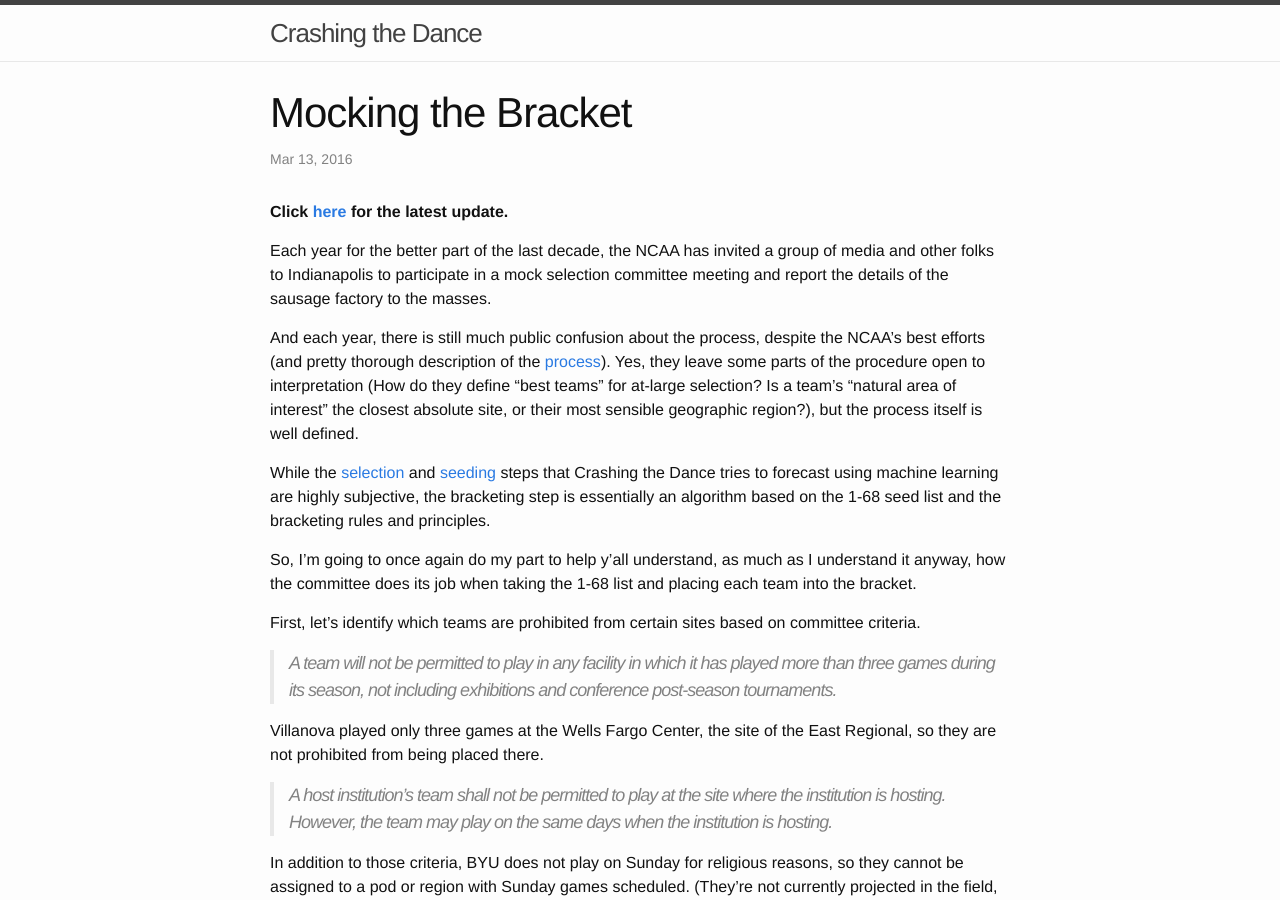
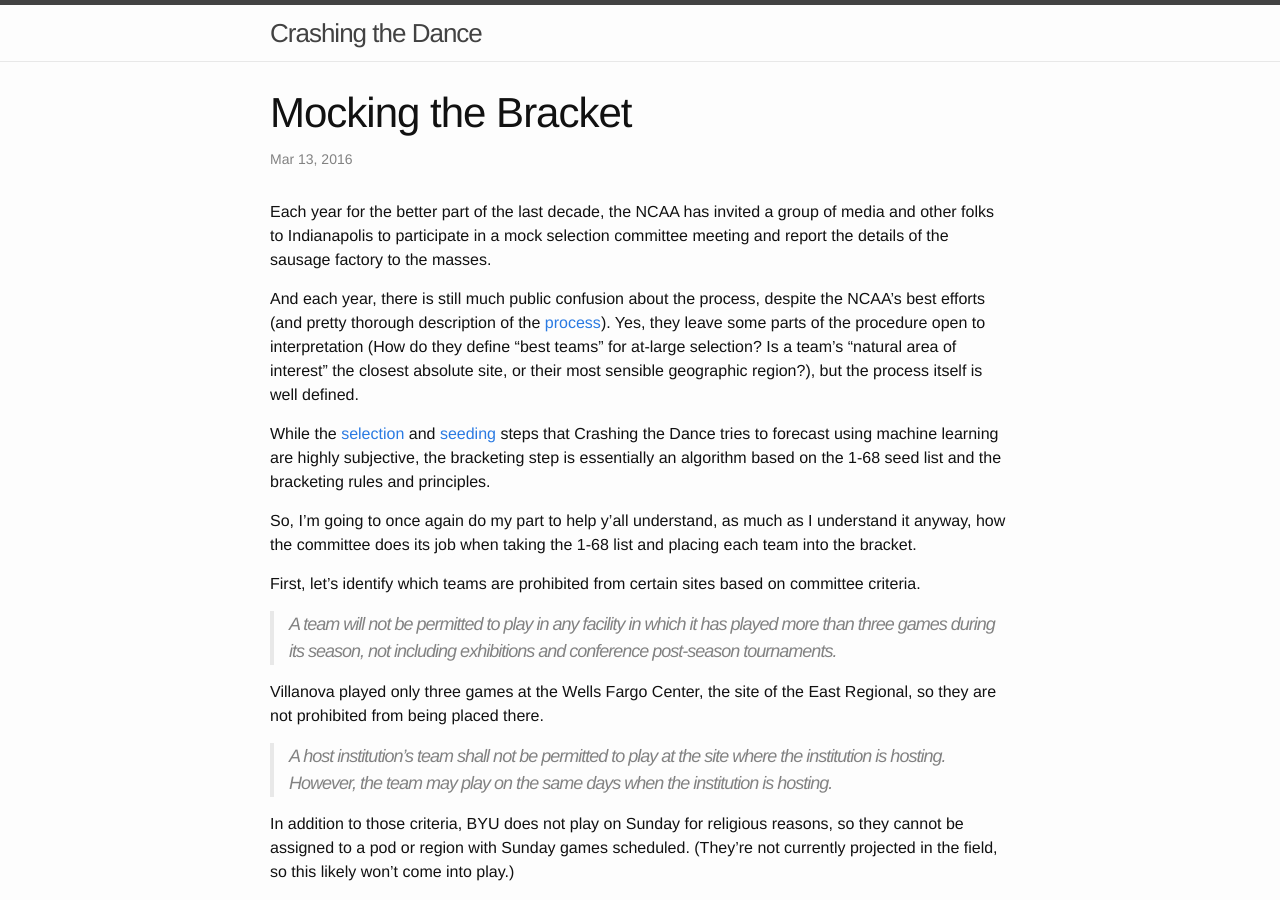
Before and after one commit to crashingthedance/blog.crashingthedance.com, a Jekyll site: the page built from _posts/2016-03-13-mocking_the_bracket_2016_edition.md, in a window 1280 px wide and 900 px high. Built offline with Jekyll 4.4.1, drawn with Linux system fonts in a browser that asks for light colours.

Commit message:
Remove live link

```diff
--- a/_posts/2016-03-13-mocking_the_bracket_2016_edition.md
+++ b/_posts/2016-03-13-mocking_the_bracket_2016_edition.md
@@ -4,8 +4,6 @@ title: 'Mocking the Bracket'
 date: '2016-03-13 13:00:00 -0500'
 basename: mocking_the_bracket
 ---
-**Click [here](#latest) for the latest update.**
-
 Each year for the better part of the last decade, the NCAA has invited a group of media
 and other folks to Indianapolis to participate in a mock selection committee
 meeting and report the details of the sausage factory to the masses.
```
